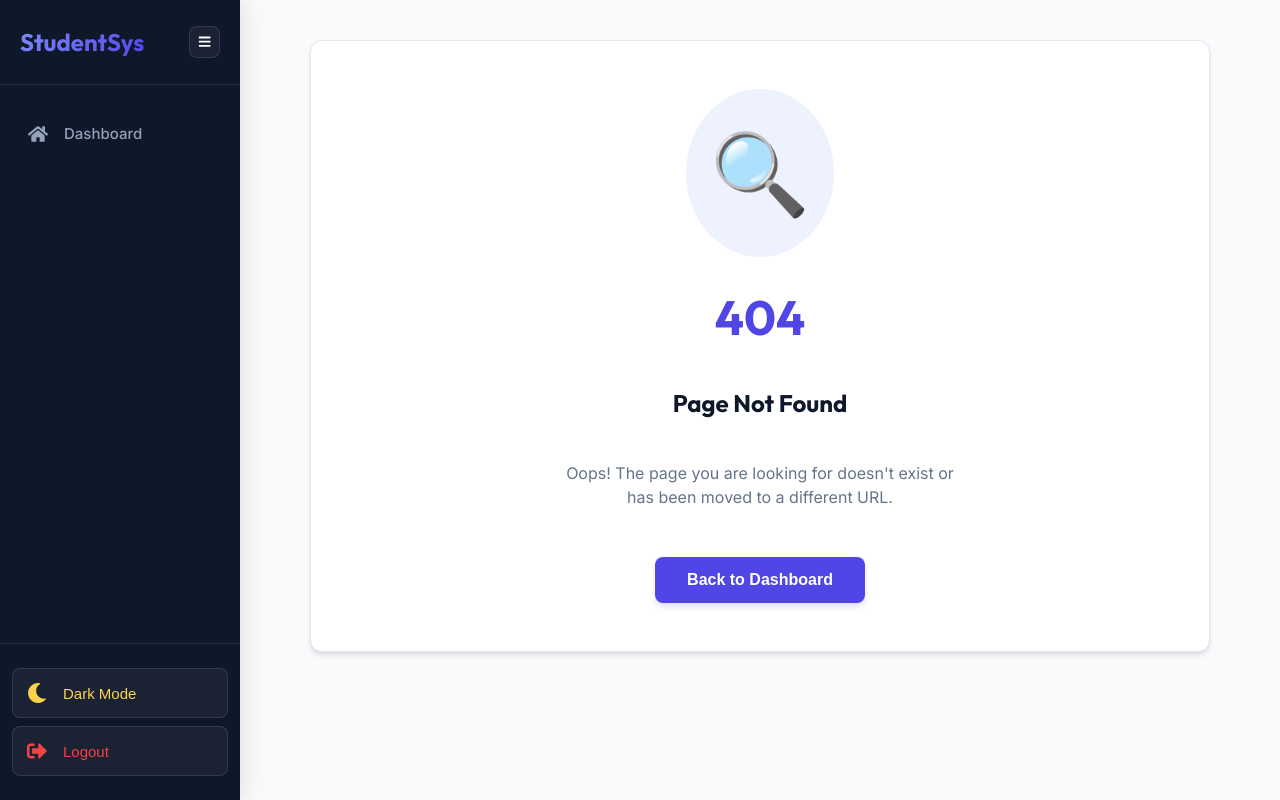
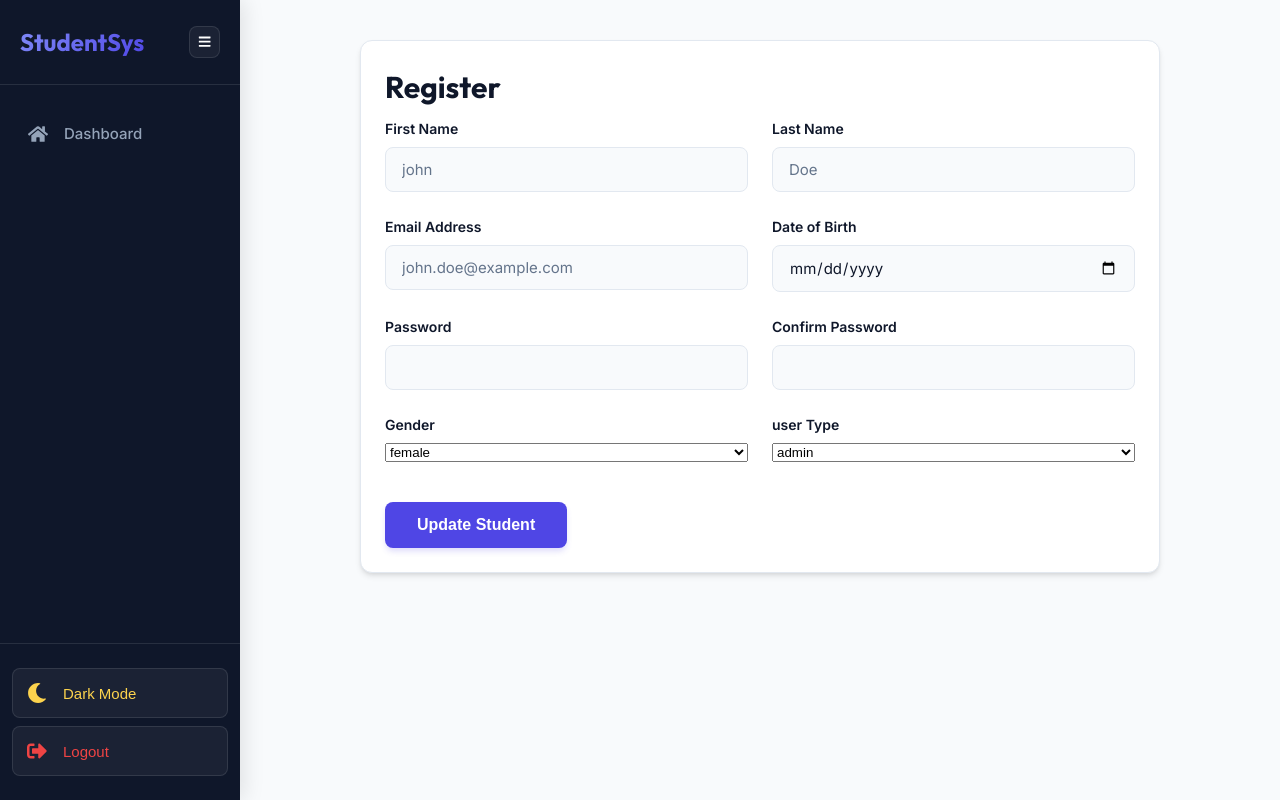
Before and after one commit to saif-shayeb/react-training-Students-manager, a React (Vite) app: page /register in a window 1280 px wide. Before the commit this address had no page. Built offline with nearby package versions, Linux system fonts and the light colour scheme; data requests are answered from the project's data file.

Commit message:
day one in week 4 still unfinished

```diff
--- a/package.json
+++ b/package.json
@@ -16,13 +16,15 @@
     "json-server": "^1.0.0-beta.9",
     "react": "^19.2.0",
     "react-dom": "^19.2.0",
+    "react-hook-form": "^7.71.2",
     "react-icons": "^5.5.0",
     "react-pro-sidebar": "^1.1.0",
     "react-router-dom": "^7.13.0",
     "react-super-responsive-table": "^6.0.2",
     "react-toastify": "^11.0.5",
     "uuid": "^13.0.0",
-    "uuidv4": "^6.2.13"
+    "uuidv4": "^6.2.13",
+    "yup": "^1.7.1"
   },
   "devDependencies": {
     "@eslint/js": "^9.39.1",
--- /dev/null
+++ b/src/components/CustomInput.jsx
@@ -0,0 +1,24 @@
+import React from "react";
+
+function CustomInput({
+  register,
+  type,
+  name,
+  placeholder,
+  placeHolder,
+  id,
+  required,
+}) {
+  const ph = placeholder ?? placeHolder ?? "";
+  return (
+    <input
+      type={type}
+      name={name}
+      placeholder={ph}
+      id={id}
+      {...register(name, { required: required })}
+    />
+  );
+}
+
+export default CustomInput;
--- a/src/components/Login.jsx
+++ b/src/components/Login.jsx
@@ -5,19 +5,13 @@ import { useNavigate } from "react-router-dom";
 export default function Login() {
   const { login } = useAuth();
   const navigate = useNavigate();
-    const [email, setEmail] = useState("");
-    const [role, setRole] = useState("admin");
-
-    const handleSubmit = (e) => {
-        e.preventDefault();
-        const name = role === "admin" ? "Admin" : email.split("@")[0];
-        login({ name, email, role });
-        navigate("/");
-    };
 
   return (
     <div className="login-container">
-            <div className="card login-card" style={{ maxWidth: "400px", margin: "100px auto" }}>
+      <div
+        className="card login-card"
+        style={{ maxWidth: "400px", margin: "100px auto" }}
+      >
         <h2 style={{ marginBottom: "1.5rem", textAlign: "center" }}>Login</h2>
         <form onSubmit={handleSubmit}>
           <div className="form-group" style={{ marginBottom: "1rem" }}>
@@ -40,7 +34,9 @@ export default function Login() {
               value={email}
               onChange={(e) => setEmail(e.target.value)}
               required
-                            placeholder={role === "admin" ? "admin@system.com" : "student@example.com"}
+              placeholder={
+                role === "admin" ? "admin@system.com" : "student@example.com"
+              }
               className="form-control"
               style={{ width: "100%", padding: "0.5rem", borderRadius: "4px" }}
             />
--- /dev/null
+++ b/src/components/Register.jsx
@@ -0,0 +1,143 @@
+import React, { useContext } from "react";
+import { useForm } from "react-hook-form";
+import { StudentsListDispatchContext } from "../contexts/StudentContext";
+import CustomInput from "./CustomInput";
+import { userSchema } from "../validation/UserValidation";
+
+export function Register() {
+  const {
+    register,
+    handleSubmit,
+    watch,
+    formState: { errors },
+  } = useForm();
+
+  const onSubmit = async (data) => {
+    console.log(data);
+    const validation = userSchema
+      .validate(
+        {
+          firstName: data.firstName,
+          lastName: data.lastName,
+          email: data.email,
+          bDate: data.bDate,
+          pass: data.password,
+          passc: data.password2,
+          gender: data.gender,
+          type: data.type,
+        },
+        { abortEarly: false },
+      )
+      .then((data) => console.log(data))
+      .catch((e) => console.error(e.errors));
+  };
+
+  return (
+    <div>
+      {" "}
+      <div className="form-container">
+        <div className="card">
+          <h2 className="form-title">Register</h2>
+
+          <form className="student-form" onSubmit={handleSubmit(onSubmit)}>
+            <div className="form-grid">
+              <div className="form-group">
+                <label htmlFor="first-name">First Name</label>
+                <CustomInput
+                  register={register}
+                  type="text"
+                  name="firstName"
+                  placeholder="john"
+                  id="first-name"
+                  required={false}
+                />
+              </div>
+
+              <div className="form-group">
+                <label htmlFor="last-name">Last Name</label>
+                <CustomInput
+                  register={register}
+                  type="text"
+                  name="lastName"
+                  placeholder="Doe"
+                  id="last-name"
+                  required={true}
+                />
+              </div>
+
+              <div className="form-group">
+                <label htmlFor="email">Email Address</label>
+                <CustomInput
+                  register={register}
+                  type="email"
+                  name="email"
+                  placeholder="john.doe@example.com"
+                  id="email"
+                  required={true}
+                />
+              </div>
+
+              <div className="form-group">
+                <label htmlFor="bDate">Date of Birth</label>
+                <CustomInput
+                  register={register}
+                  type="date"
+                  name="bDate"
+                  id="bDate"
+                  required={true}
+                />
+              </div>
+              <div className="form-group">
+                <label htmlFor="pass">Password</label>
+                <CustomInput
+                  register={register}
+                  type="password"
+                  name="password"
+                  id="pass"
+                  required={true}
+                />
+              </div>
+              <div className="form-group">
+                <label htmlFor="pass2">Confirm Password</label>
+                <CustomInput
+                  register={register}
+                  type="password"
+                  name="password2"
+                  id="pass2"
+                  required={true}
+                />
+              </div>
+              <div className="form-group">
+                <label htmlFor="gender">Gender</label>
+                <select {...register("gender")} id="gender">
+                  <option value="female">female</option>
+                  <option value="male">male</option>
+                </select>
+              </div>
+              <div className="form-group">
+                <label htmlFor="type">user Type</label>
+                <select {...register("type")} id="type">
+                  <option value="admin">admin</option>
+                  <option value="student">student</option>
+                </select>
+              </div>
+            </div>
+
+            <div className="form-actions">
+              <button type="submit" className="submit-btn">
+                {false ? (
+                  <div className="btn-content">
+                    <AiOutlineLoading3Quarters className="spinner" />
+                    <span>{isEdit ? "Updating..." : "Adding..."}</span>
+                  </div>
+                ) : (
+                  <>{true ? "Update Student" : "Add Student"}</>
+                )}
+              </button>
+            </div>
+          </form>
+        </div>
+      </div>
+    </div>
+  );
+}
--- a/src/components/sidebar.jsx
+++ b/src/components/sidebar.jsx
@@ -3,10 +3,9 @@ import {
   FaHome,
   FaPlus,
   FaTable,
-    FaUserGraduate,
   FaSun,
   FaMoon,
-    FaSignOutAlt
+  FaSignOutAlt,
 } from "react-icons/fa";
 import { NavLink } from "react-router-dom";
 import { motion } from "framer-motion";
@@ -20,14 +19,12 @@ export default function Sidebar({ isOpen, toggle }) {
 
   const isAdmin = user?.role === "admin";
 
-    const menu = [
-        { name: "Dashboard", path: "/", icon: <FaHome /> },
-    ];
+  const menu = [{ name: "Dashboard", path: "/", icon: <FaHome /> }];
 
   if (isAdmin) {
     menu.push(
       { name: "Add Student", path: "/add", icon: <FaPlus /> },
-            { name: "Students Table", path: "/table", icon: <FaTable /> }
+      { name: "Students Table", path: "/table", icon: <FaTable /> },
     );
   }
 
--- a/src/contexts/StudentContext.jsx
+++ b/src/contexts/StudentContext.jsx
@@ -44,10 +44,9 @@ export function StudentsProvider({ children }) {
         toast.error(
           <>
             Failed to fetch students
-            <br />
-            ({e.message})
+            <br />({e.message})
           </>,
-          { toastId: "fetch-error" }
+          { toastId: "fetch-error" },
         );
       } finally {
         setLoading(false);
@@ -60,7 +59,11 @@ export function StudentsProvider({ children }) {
   async function addStudent(student) {
     const exists = studentsList.some((s) => s.email === student.email);
 
-    if (exists) return { status: "already exists", message: "already exists a student with the same email" };
+    if (exists)
+      return {
+        status: "already exists",
+        message: "already exists a student with the same email",
+      };
 
     try {
       setLoading(true);
@@ -78,7 +81,7 @@ export function StudentsProvider({ children }) {
   async function deleteStudent(id) {
     try {
       setLoading(true);
-      await axios.delete(`${API_URL}/${id}`);
+      const res = await axios.delete(`${API_URL}/${id}`);
       dispatch({ type: "DELETE_STUDENT", payload: id });
       return { status: "success", message: res.statusText };
     } catch (e) {
--- a/src/db/db.json
+++ b/src/db/db.json
@@ -1,22 +1,6 @@
 {
   "$schema": "./././node_modules/json-server/schema.json",
   "student": [
-    {
-      "id": "1ed41492-2020-4855-ae60-8bd524b12ef4",
-      "firstName": "John",
-      "lastName": "Smith",
-      "birthDate": "1995-03-15",
-      "gpa": 3.75,
-      "email": "john.smith@email.com"
-    },
-    {
-      "id": "2fe52503-3131-5966-bf71-9ce635c23df5",
-      "firstName": "Emily",
-      "lastName": "Johnson",
-      "birthDate": "1998-07-22",
-      "gpa": 3.92,
-      "email": "emily.johnson@email.com"
-    },
     {
       "id": "3a063614-4242-6a77-cf82-0df746d34e06",
       "firstName": "Michael",
@@ -737,5 +721,14 @@
       "gpa": 4,
       "email": "sshayep@gmail.com"
     }
+  ],
+  "user": [
+    {
+      "id": "",
+      "firstName": "saif",
+      "lastName": "Shayeb",
+      "birthDate": "2026-02-23",
+      "email": "sshayep@gmail.com"
+    }
   ]
 }
--- a/src/main.jsx
+++ b/src/main.jsx
@@ -12,15 +12,14 @@ import ProtectedRoute from "./components/ProtectedRoute";
 import ErrorBoundary from "./components/ErrorBoundary";
 import Login from "./components/Login";
 import { useAuth } from "./contexts/AuthContext";
+import { Register } from "./components/register";
 
 const DashboardWrapper = () => {
   const { user } = useAuth();
   if (user?.role === "admin") {
-    return <Dashboard />
+    return <Dashboard />;
   } else if (user?.role === "student") {
-    return <StudentDashboard />
-  } else {
-    return <Login />
+    return <StudentDashboard />;
   }
 };
 
@@ -69,6 +68,14 @@ createRoot(document.getElementById("root")).render(
               }
             />
             <Route
+              path="register"
+              element={
+                <ErrorBoundary>
+                  <Register />
+                </ErrorBoundary>
+              }
+            />
+            <Route
               path="*"
               element={
                 <ErrorBoundary>
--- /dev/null
+++ b/src/validation/UserValidation.js
@@ -0,0 +1,11 @@
+import * as yup from "yup";
+export const userSchema = yup.object().shape({
+  firstName: yup.string().required("this field is required"),
+  lastName: yup.string().required("this field is required"),
+  email: yup.string().email().required("this field is required"),
+  bDate: yup.date().required("this field is required"),
+  Pass: yup.string().min(6).max(150).required("this field is required"),
+  passc: yup.string().oneOf([yup.ref("pass"), "passwords must match"]),
+  gender: yup.string().equals(["female", "male"]),
+  type: yup.string().equals(["admin", "student"]),
+});
```
Also changed, not shown: src/components/StudentsTable.jsx (+13 -10 lines), 1 other file (tests, documents, lock files or other folders). Lines whose indentation alone changed are shown as unchanged.
